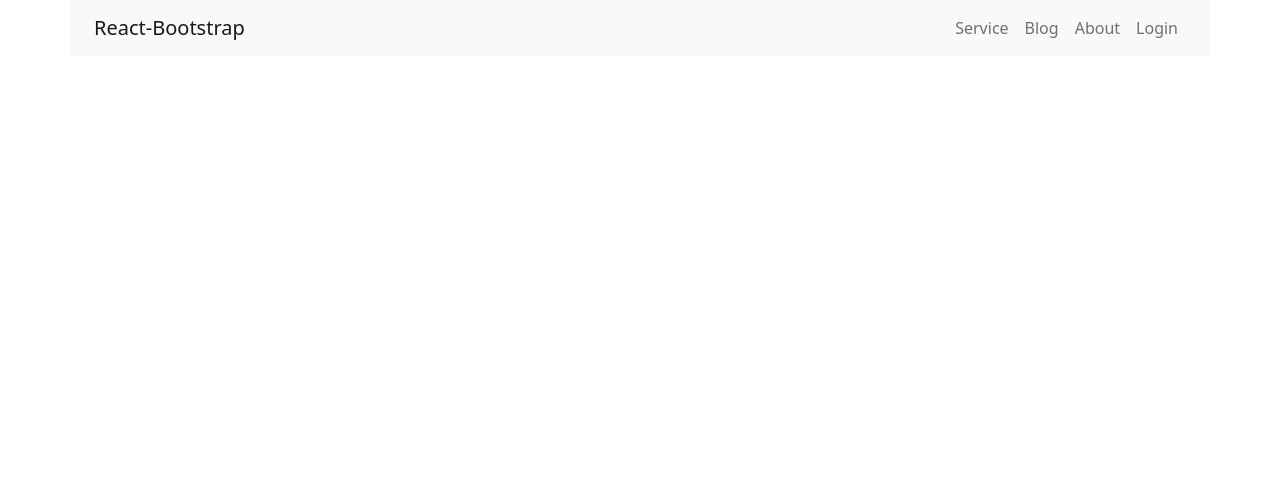
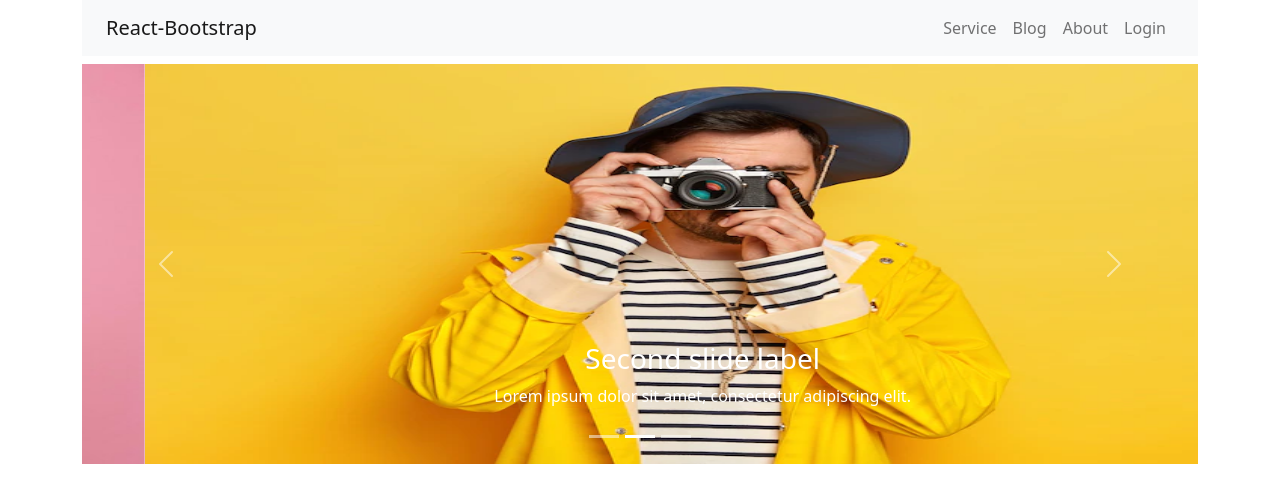
Before and after one commit to 52atiq/i-photo, a React (Create React App) app: page / in a window 1280 px wide. Shown: the top 502 px of the page. Built offline with nearby package versions, Linux system fonts and the light colour scheme.

Commit message:
banner dont

```diff
--- a/src/components/Pages/Home/Banner/Banner.js
+++ b/src/components/Pages/Home/Banner/Banner.js
@@ -1,10 +1,54 @@
-import React from 'react';
+import React, { useState } from 'react';
+import { Carousel } from 'react-bootstrap';
+import banner1 from '../../../../assets/Banner/Banner-1.jpg'
+import banner2 from '../../../../assets/Banner/Banner-2.jpg'
+import banner3 from '../../../../assets/Banner/banner-3.jpg'
+const Banner = () => {
+    const [index, setIndex] = useState(0);
 
-const Banner = () => {
+    const handleSelect = (selectedIndex, e) => {
+      setIndex(selectedIndex);
+    }
     return (
-        <div>
+        <Carousel activeIndex={index} onSelect={handleSelect} className=''>
+        <Carousel.Item>
+          <img  style={{height:'400px'}}
+            className="d-block w-100 "
+            src={banner1}
+            alt="First slide"
+          />
+          <Carousel.Caption>
+            <h3>First slide label</h3>
+            <p>Nulla vitae elit libero, a pharetra augue mollis interdum.</p>
+          </Carousel.Caption>
+        </Carousel.Item>
+        <Carousel.Item>
+          <img  style={{height:'400px'}}
+            className="d-block w-100"
+            src={banner2}
+            alt="Second slide"
+          />
 
-        </div>
+          <Carousel.Caption>
+            <h3>Second slide label</h3>
+            <p>Lorem ipsum dolor sit amet, consectetur adipiscing elit.</p>
+          </Carousel.Caption>
+        </Carousel.Item>
+        <Carousel.Item>
+          <img  style={{height:'400px'}}
+            className="d-block w-100"
+            src={banner3}
+            alt="Third slide"
+          />
+
+          <Carousel.Caption>
+            <h3>Third slide label</h3>
+            <p>
+              Praesent commodo cursus magna, vel scelerisque nisl consectetur.
+            </p>
+          </Carousel.Caption>
+        </Carousel.Item>
+      </Carousel>
     );
 };
 
--- a/src/components/Pages/Home/Home/Home.js
+++ b/src/components/Pages/Home/Home/Home.js
@@ -1,10 +1,12 @@
 import React from 'react';
 import Header from '../../Shared/Header/Header';
+import Banner from '../Banner/Banner';
 
 const Home = () => {
     return (
-        <div>
+        <div className='container'>
             <Header> </Header>
+            <Banner> </Banner>
         </div>
     );
 };
```
